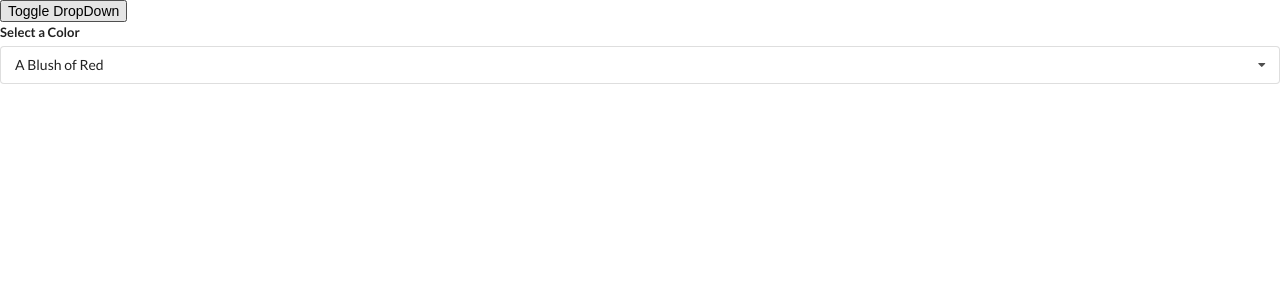
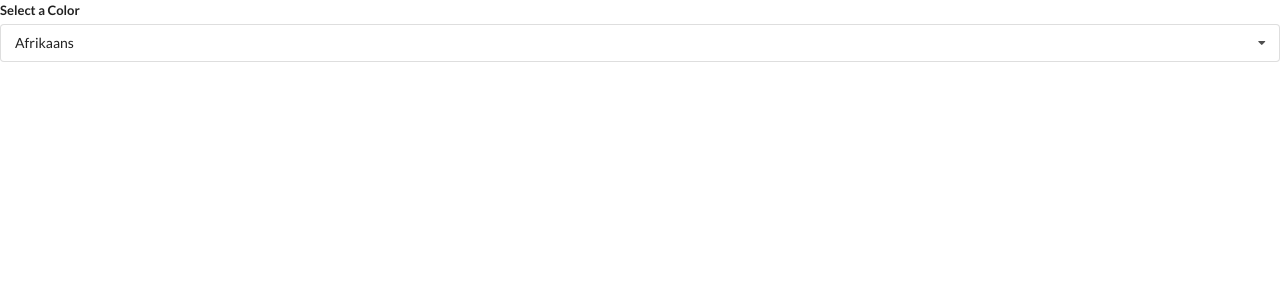
Before and after one commit to olaassem/react-widgets, a React (Create React App) app: page / in a window 1280 px wide. Shown: the top 300 px of the page. Built offline with nearby package versions, Linux system fonts and the light colour scheme.

Commit message:
translate comp with nested dropdown comp

```diff
--- a/src/App.js
+++ b/src/App.js
@@ -1,8 +1,9 @@
 // import Accordion from './components.js/Accordion';
 // import Search from './components.js/Search';
+// import Dropdown from './components.js/Dropdown';
 
 import { useState } from 'react';
-import Dropdown from './components.js/Dropdown';
+import Translate from './components.js/Translate';
 
 // const items = [
 // 	{
@@ -33,7 +34,7 @@ export default function App() {
 		<div>
 			{/* <Accordion items={items} /> */}
 			{/* <Search /> */}
-			<button onClick={() => setShowDropdown(!showDropdown)}>
+			{/* <button onClick={() => setShowDropdown(!showDropdown)}>
 				Toggle DropDown
 			</button>
 			{showDropdown ? (
@@ -42,7 +43,9 @@ export default function App() {
 					onSelectedChange={setSelected}
 					options={options}
 				/>
-			) : null}
+			) : null} */}
+
+			<Translate />
 		</div>
 	);
 }
--- /dev/null
+++ b/src/components.js/Translate.js
@@ -0,0 +1,22 @@
+import React, { useState } from 'react';
+import Dropdown from './Dropdown';
+
+export default function Translate() {
+	const options = [
+		{ label: 'Afrikaans', value: 'af' },
+		{ label: 'Arabic', value: 'ar' },
+		{ label: 'Hindi', value: 'hi' },
+	];
+
+	const [language, setLanguage] = useState(options[0]);
+
+	return (
+		<div>
+			<Dropdown
+				selected={language}
+				onSelectedChange={setLanguage}
+				options={options}
+			/>
+		</div>
+	);
+}
```
